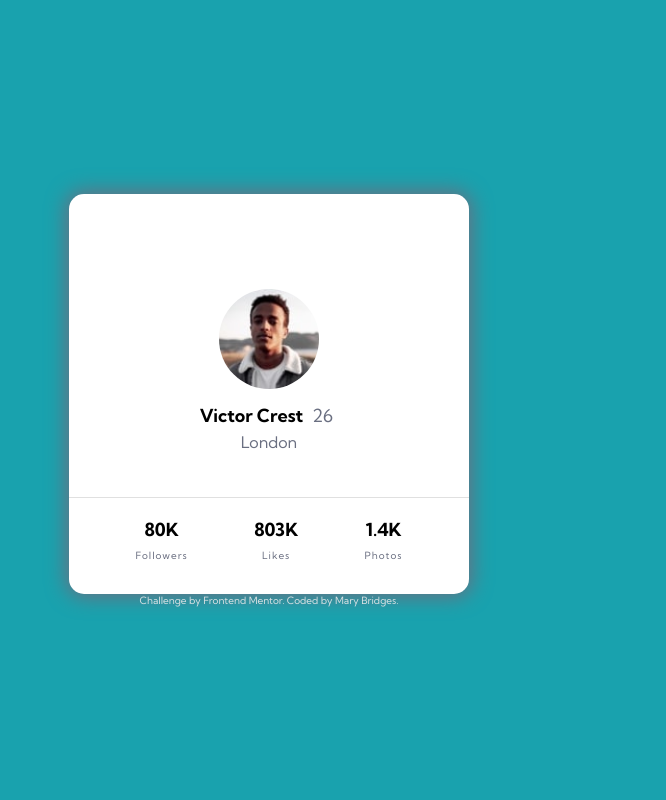
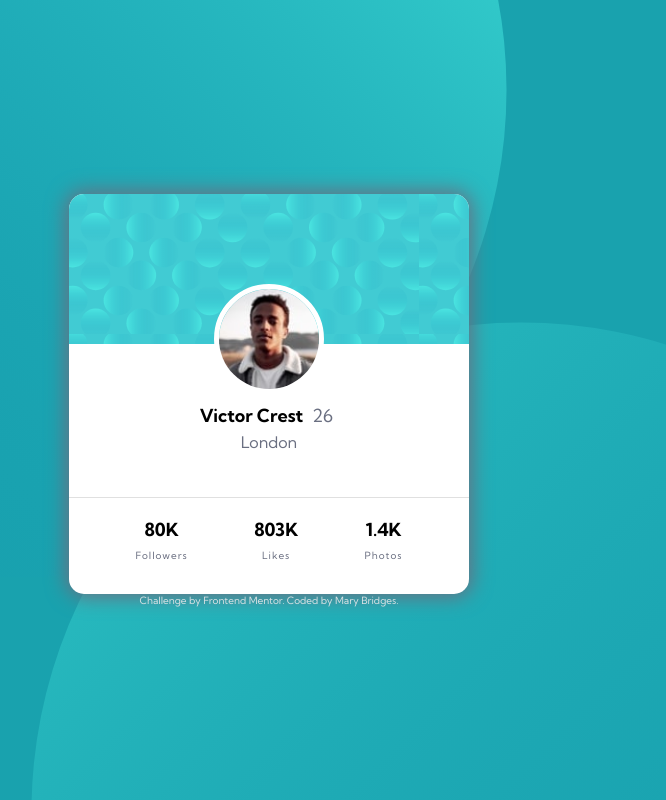
Before and after one commit to maryelib/Profile-Card-Component, a plain HTML site: page index.html in a window 1280 px wide. Shown: the whole page, without its empty margins (371-1037 px from the left). Drawn offline with Linux system fonts and the light colour scheme.

Commit message:
Update styles.css

```diff
--- a/styles.css
+++ b/styles.css
@@ -3,7 +3,7 @@
   padding: 0;
 }
 body {
-  background: url("images/bg-pattern-top.svg") left -100px top -400px no-repeat, url("images/bg-pattern-bottom.svg") right -100px bottom -500px no-repeat;
+  background: url("bg-pattern-top.svg") left -100px top -400px no-repeat, url("bg-pattern-bottom.svg") right -100px bottom -500px no-repeat;
   background-color: hsl(185, 75%, 39%);
   height: 100vh;
   display: flex;
@@ -20,7 +20,7 @@ body {
   box-shadow: 0 0 20px 3px hsl(227, 10%, 46%);
 }
 .top-container {
-  background-image: url(images/bg-pattern-card.svg);
+  background-image: url(bg-pattern-card.svg);
   height: 150px;
   border-radius: 15px 15px 0 0;
   text-align: center;
```
